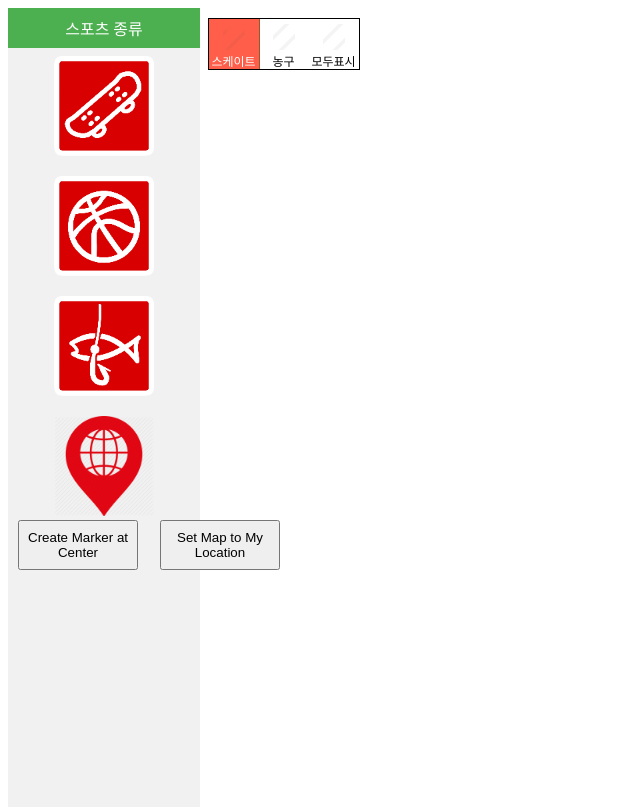
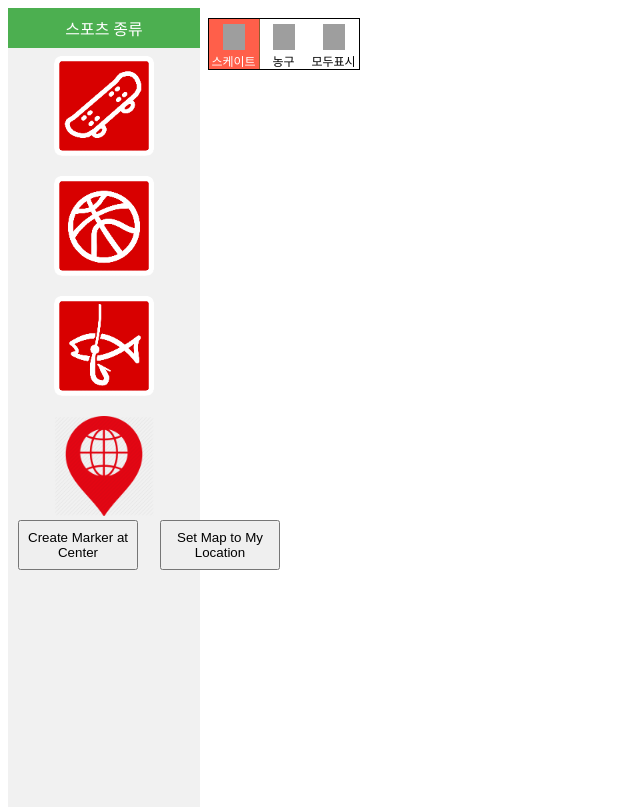
Before and after one commit to Yonsei-EE/ipTeam, a PHP site: page / in a window 1280 px wide. Shown: the top 807 px of the page, without its empty margins (0-640 px from the left). Run offline with PHP 8.4, Linux system fonts and the light colour scheme; some libraries are stand-ins or nearby versions; grey boxes are pictures that could not be loaded.

Commit message:
Update style.css

```diff
--- a/style.css
+++ b/style.css
@@ -59,7 +59,7 @@
 	margin:0 auto 2px;
 	width:22px;
 	height:26px;
-	background:url('images/marker.png')  no-repeat;
+	background:url('http://t1.daumcdn.net/localimg/localimages/07/mapapidoc/category.png')  no-repeat;
 
 }
 
```
